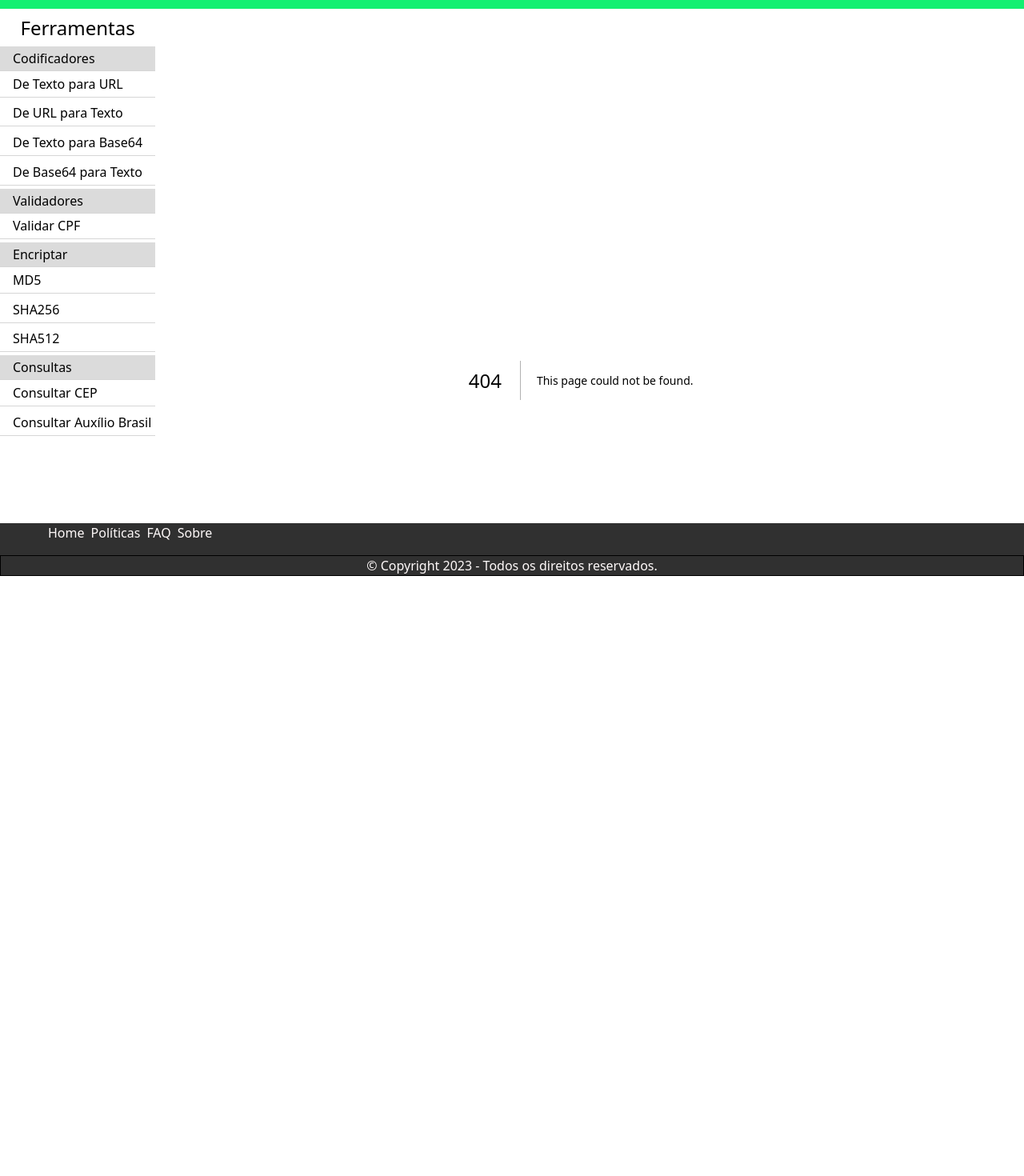
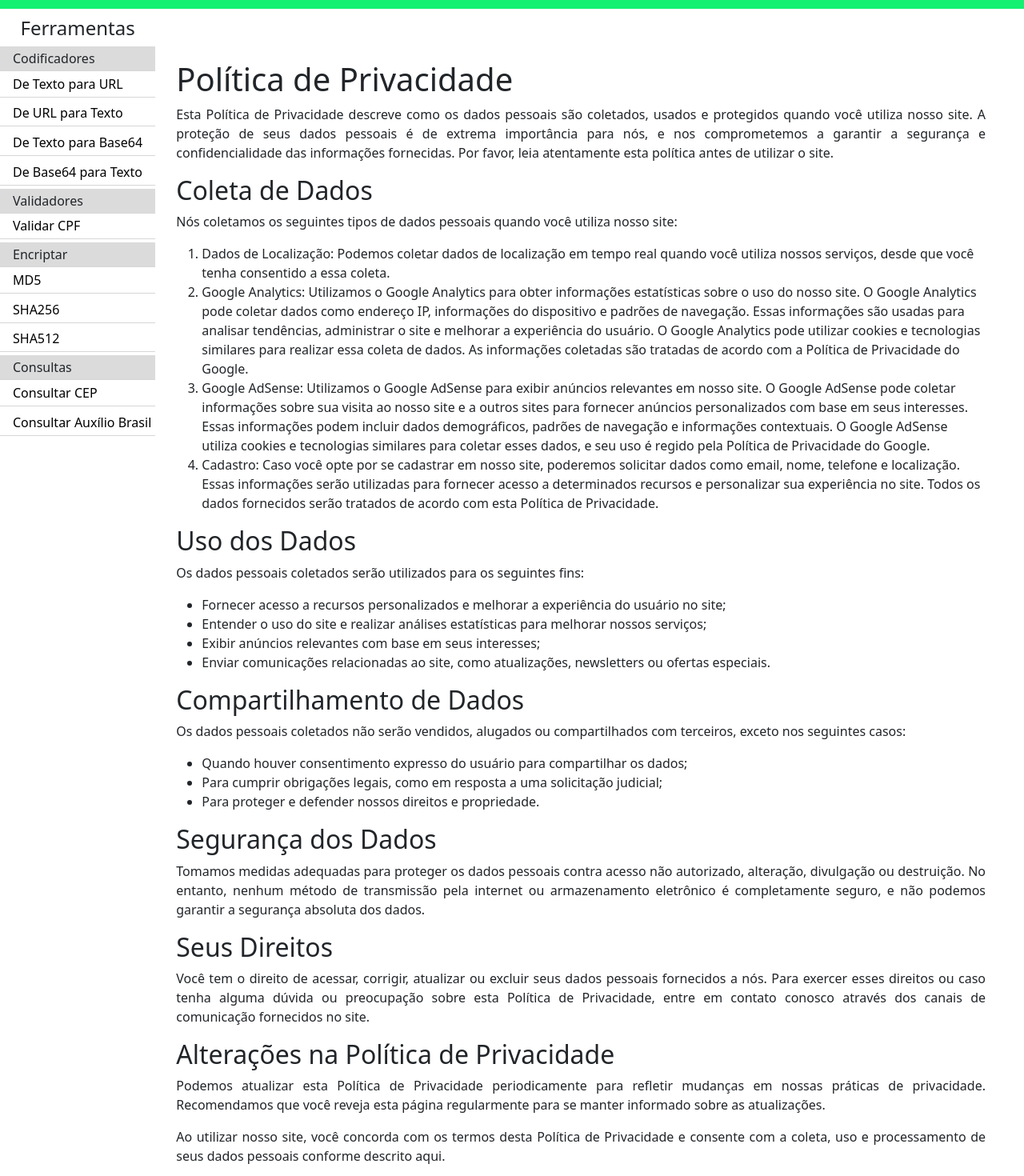
Before and after one commit to marcosguilhermef/web-tools-for-devs, a Next.js app: page /politicas in a window 1280 px wide. Before the commit this address had no page. Shown: the part 80-1550 px from the top of the page at 80% size. Before the commit the page ends 1003 px from the top, so only its background shows below. Built offline with nearby package versions, Linux system fonts and the light colour scheme.

Commit message:
politicas

```diff
--- a/src/app/Compoments/Layout/body/body.css
+++ b/src/app/Compoments/Layout/body/body.css
@@ -11,7 +11,6 @@
     .main-root{
         display: block;
         margin-right: 0;
-
     }
     .container-root{
         display: block;
--- a/src/app/Compoments/Layout/body/index.jsx
+++ b/src/app/Compoments/Layout/body/index.jsx
@@ -7,7 +7,7 @@ export default function Body({children}) {
 
         <main className="main-root">
                 <Sidebar />
-                <div className="my-5 container-root">
+                <div className="mt-5 container-root">
                     { children }
                 </div>
         </main>
--- a/src/app/Compoments/Layout/foot/foot.css
+++ b/src/app/Compoments/Layout/foot/foot.css
@@ -1,7 +1,6 @@
 .foot{
     background-color: #303030;
-    position: absolute;
-    bottom: 0;
+    position: relative;
     width: 100%;
 }
 
--- a/src/app/Compoments/Layout/layout/Layout.tsx
+++ b/src/app/Compoments/Layout/layout/Layout.tsx
@@ -1,7 +1,7 @@
 import Header from "@/app/Compoments/Layout/header";
 import Foot from '@/app/Compoments/Layout/foot'
 import Body from '@/app/Compoments/Layout/body'
-export default function Layout({children}: { children: React.ReactNode, title?:string}) {
+export default function Layout({children,}: { children: React.ReactNode,}) {
 
     return(
         <html lang="pt-BR">
--- a/src/app/app.scss
+++ b/src/app/app.scss
@@ -1,2 +1,6 @@
 @import "~bootstrap/dist/css/bootstrap.min.css";
 @import "~bootstrap/scss/bootstrap";
+
+p{
+    text-align: justify;
+}
--- /dev/null
+++ b/src/app/politicas/page.tsx
@@ -0,0 +1,64 @@
+
+import { Metadata } from 'next';
+import Image from 'next/image';
+export const metadata: Metadata = {
+  title: 'Políticas',
+};
+function Politicas() {
+    return (
+        <div>
+            <h1>Política de Privacidade</h1>
+
+            <p>Esta Política de Privacidade descreve como os dados pessoais são coletados, usados e protegidos quando você utiliza nosso site. A proteção de seus dados pessoais é de extrema importância para nós, e nos comprometemos a garantir a segurança e confidencialidade das informações fornecidas. Por favor, leia atentamente esta política antes de utilizar o site.</p>
+
+            <h2>Coleta de Dados</h2>
+
+            <p>Nós coletamos os seguintes tipos de dados pessoais quando você utiliza nosso site:</p>
+
+            <ol>
+                <li>Dados de Localização: Podemos coletar dados de localização em tempo real quando você utiliza nossos serviços, desde que você tenha consentido a essa coleta.</li>
+                <li>Google Analytics: Utilizamos o Google Analytics para obter informações estatísticas sobre o uso do nosso site. O Google Analytics pode coletar dados como endereço IP, informações do dispositivo e padrões de navegação. Essas informações são usadas para analisar tendências, administrar o site e melhorar a experiência do usuário. O Google Analytics pode utilizar cookies e tecnologias similares para realizar essa coleta de dados. As informações coletadas são tratadas de acordo com a Política de Privacidade do Google.</li>
+                <li>Google AdSense: Utilizamos o Google AdSense para exibir anúncios relevantes em nosso site. O Google AdSense pode coletar informações sobre sua visita ao nosso site e a outros sites para fornecer anúncios personalizados com base em seus interesses. Essas informações podem incluir dados demográficos, padrões de navegação e informações contextuais. O Google AdSense utiliza cookies e tecnologias similares para coletar esses dados, e seu uso é regido pela Política de Privacidade do Google.</li>
+                <li>Cadastro: Caso você opte por se cadastrar em nosso site, poderemos solicitar dados como email, nome, telefone e localização. Essas informações serão utilizadas para fornecer acesso a determinados recursos e personalizar sua experiência no site. Todos os dados fornecidos serão tratados de acordo com esta Política de Privacidade.</li>
+            </ol>
+
+            <h2>Uso dos Dados</h2>
+
+            <p>Os dados pessoais coletados serão utilizados para os seguintes fins:</p>
+
+            <ul>
+                <li>Fornecer acesso a recursos personalizados e melhorar a experiência do usuário no site;</li>
+                <li>Entender o uso do site e realizar análises estatísticas para melhorar nossos serviços;</li>
+                <li>Exibir anúncios relevantes com base em seus interesses;</li>
+                <li>Enviar comunicações relacionadas ao site, como atualizações, newsletters ou ofertas especiais.</li>
+            </ul>
+
+            <h2>Compartilhamento de Dados</h2>
+
+            <p>Os dados pessoais coletados não serão vendidos, alugados ou compartilhados com terceiros, exceto nos seguintes casos:</p>
+
+            <ul>
+                <li>Quando houver consentimento expresso do usuário para compartilhar os dados;</li>
+                <li>Para cumprir obrigações legais, como em resposta a uma solicitação judicial;</li>
+                <li>Para proteger e defender nossos direitos e propriedade.</li>
+            </ul>
+
+            <h2>Segurança dos Dados</h2>
+
+            <p>Tomamos medidas adequadas para proteger os dados pessoais contra acesso não autorizado, alteração, divulgação ou destruição. No entanto, nenhum método de transmissão pela internet ou armazenamento eletrônico é completamente seguro, e não podemos garantir a segurança absoluta dos dados.</p>
+
+            <h2>Seus Direitos</h2>
+
+            <p>Você tem o direito de acessar, corrigir, atualizar ou excluir seus dados pessoais fornecidos a nós. Para exercer esses direitos ou caso tenha alguma dúvida ou preocupação sobre esta Política de Privacidade, entre em contato conosco através dos canais de comunicação fornecidos no site.</p>
+
+            <h2>Alterações na Política de Privacidade</h2>
+
+            <p>Podemos atualizar esta Política de Privacidade periodicamente para refletir mudanças em nossas práticas de privacidade. Recomendamos que você reveja esta página regularmente para se manter informado sobre as atualizações.</p>
+
+            <p>Ao utilizar nosso site, você concorda com os termos desta Política de Privacidade e consente com a coleta, uso e processamento de seus dados pessoais conforme descrito aqui.</p>
+
+        </div>
+
+    )
+}
+export default Politicas;
```
Also changed, not shown: src/app/sobre/page.tsx (+20 -2 lines), public/pix.jpeg (added).
